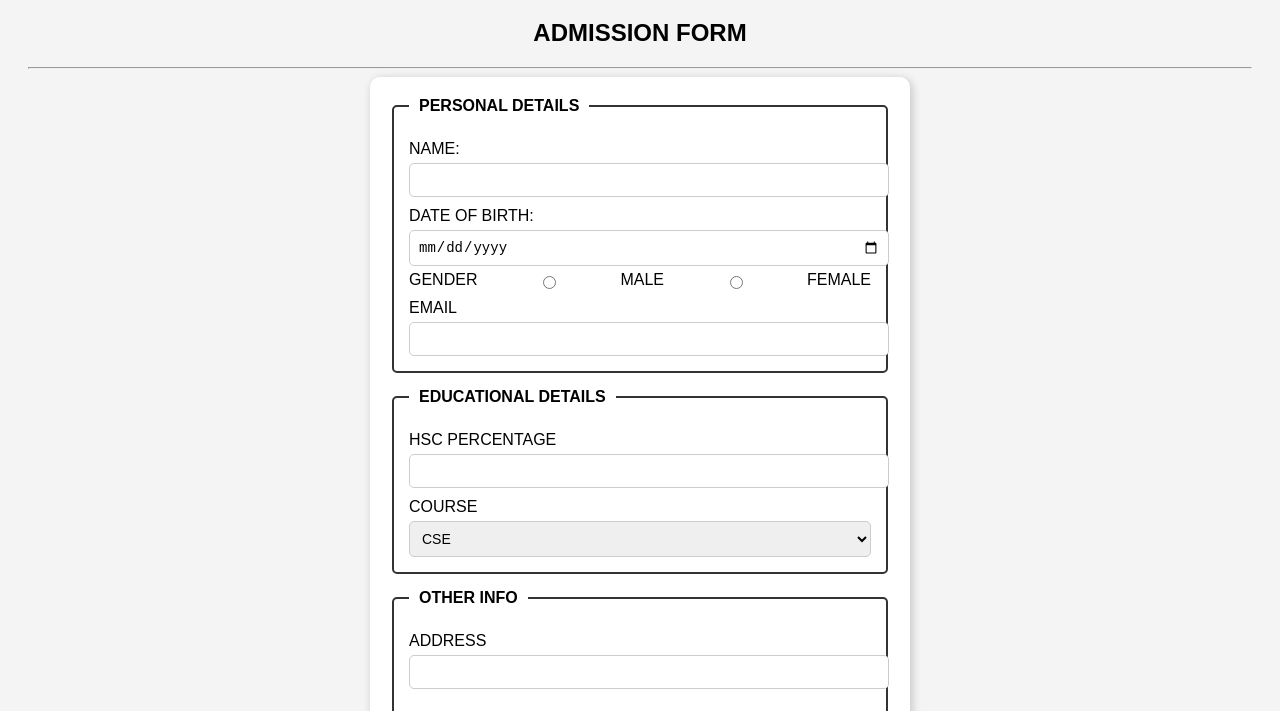
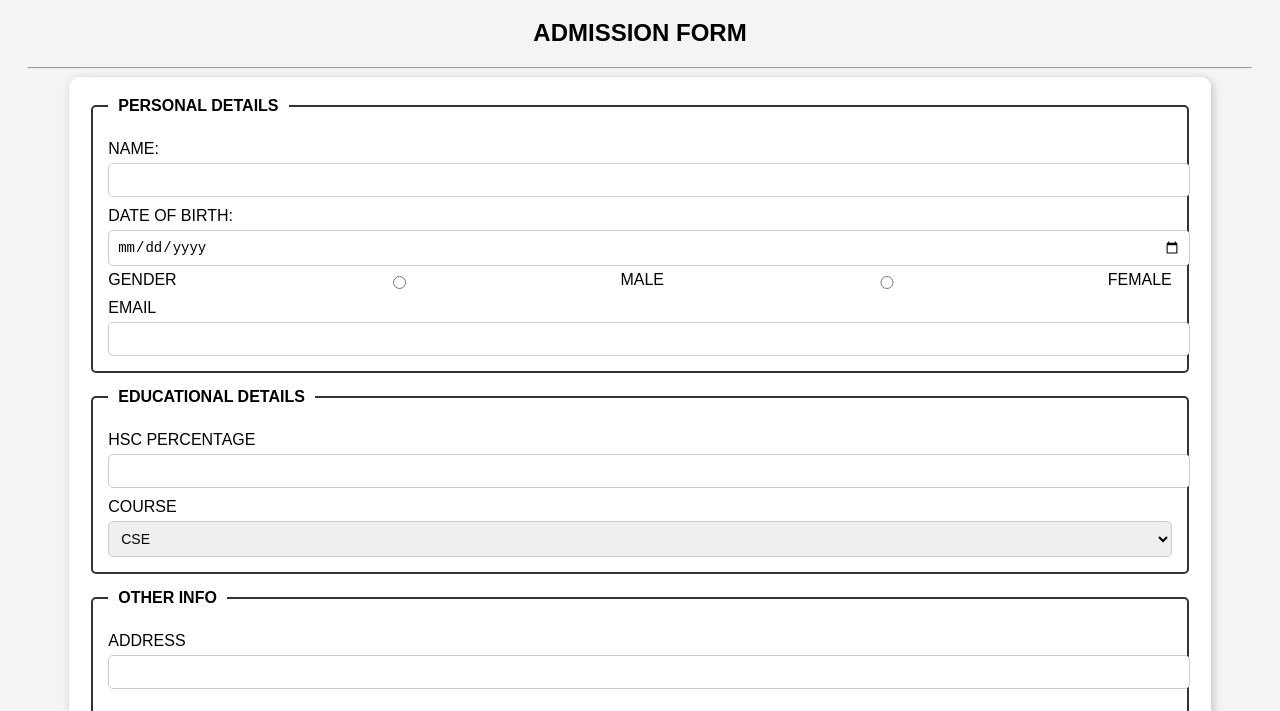
Before and after one commit to Regilinraj/htmlproject, a plain HTML site: page admission.html in a window 1280 px wide. Shown: the part 89-800 px from the top of the page. Drawn offline with Linux system fonts and the light colour scheme.

Commit message:
Update admission.html

```diff
--- a/admission.html
+++ b/admission.html
@@ -9,7 +9,7 @@
             padding: 20PX;
         }
         .FORM-CONTAINER{
-            width: 500PX;
+            width: 90%;
             margin: auto;
             background:white;
             padding: 20PX;
```
